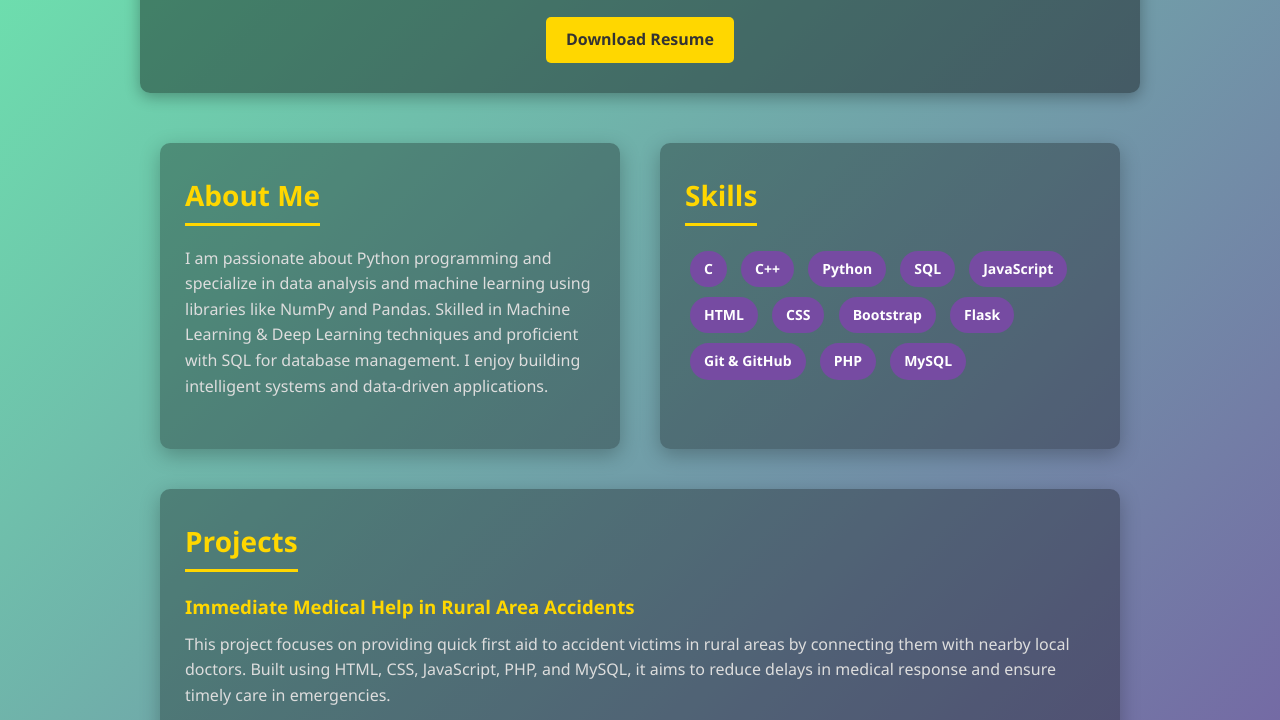
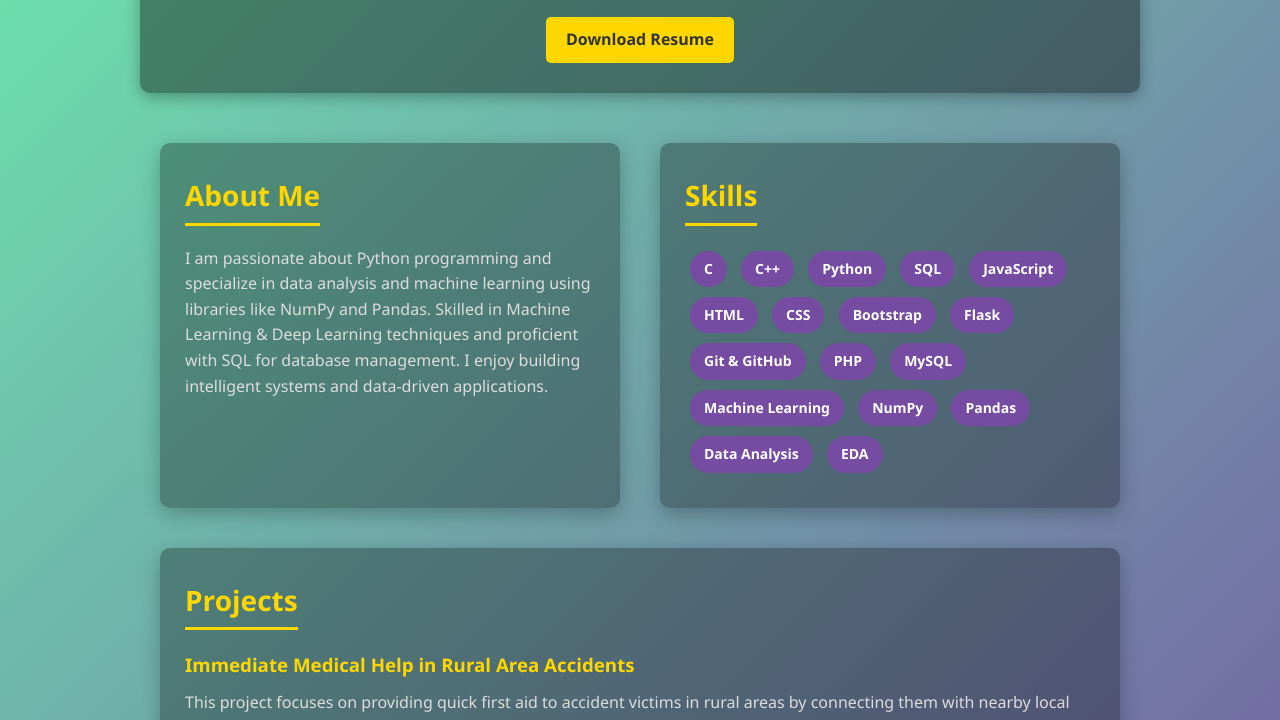
Before and after one commit to mahendra-kumar-ravi/mahendra_kumar_ravi, a plain HTML site: page index.html in a window 1280 px wide. Shown: the part 344-1064 px from the top of the page. Drawn offline with Linux system fonts and the light colour scheme.

Commit message:
Skill Updation

```diff
--- a/index.html
+++ b/index.html
@@ -221,6 +221,11 @@
             <span>Git & GitHub</span>
             <span>PHP</span>
             <span>MySQL</span>
+            <span> Machine Learning</span>
+            <span>NumPy</span>
+            <span>Pandas</span>
+            <span>Data Analysis</span>
+             <span>EDA</span>
           </div>
         </section>
       </div>
```
